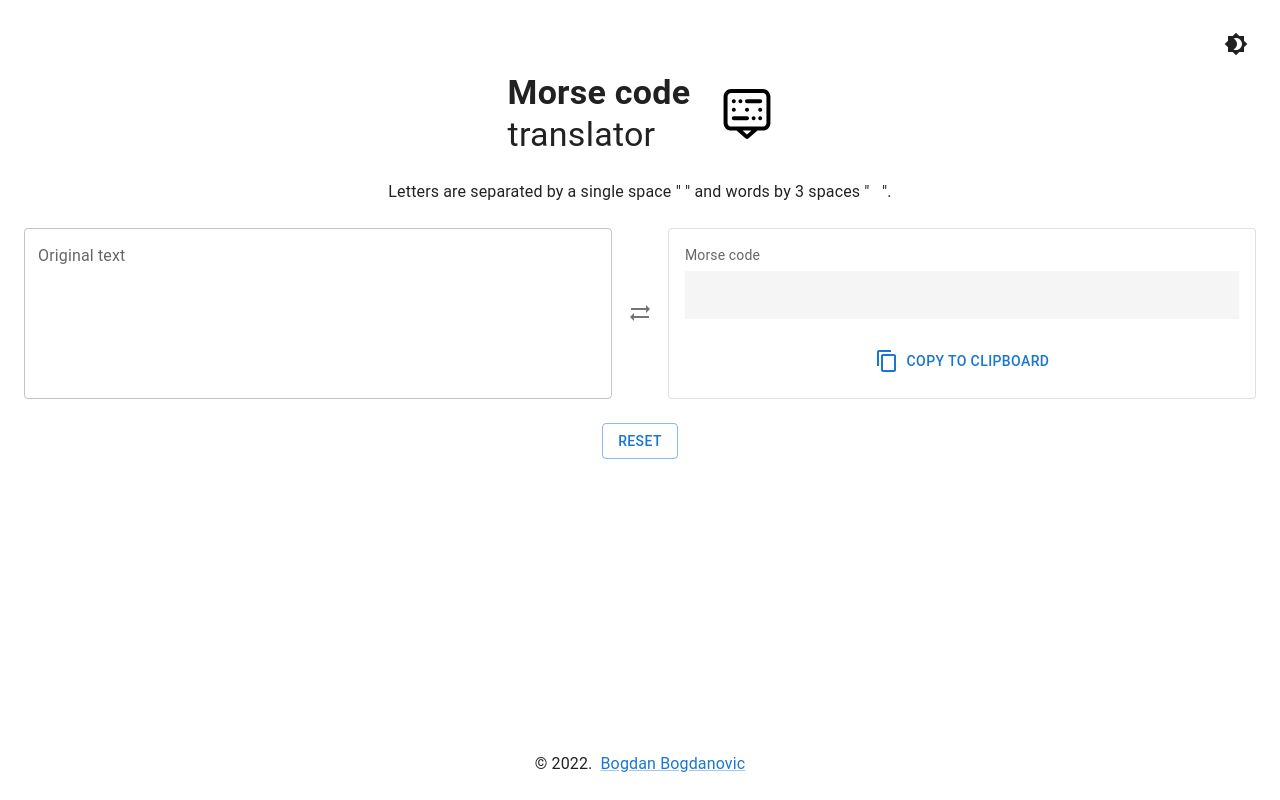
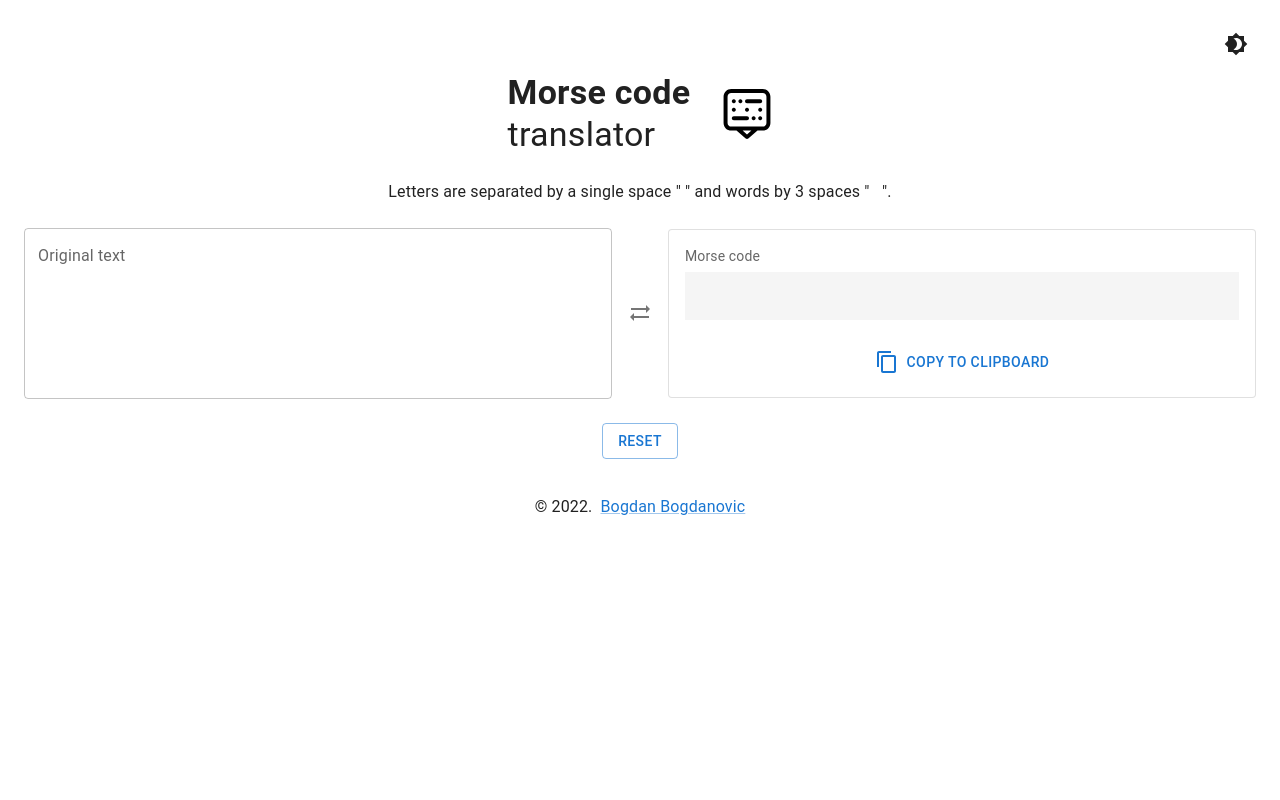
Before and after one commit to bbtools-ps/morse-code-translator, a React (Vite) app: page / in a window 1280 px wide. Built offline with nearby package versions, Linux system fonts and the light colour scheme.

Commit message:
css update

```diff
--- a/src/index.css
+++ b/src/index.css
@@ -1,7 +1,5 @@
 html {
   box-sizing: border-box;
-  height: 100%;
-  display: flex;
 }
 
 *,
@@ -10,16 +8,20 @@ html {
   box-sizing: inherit;
 }
 
+html,
 body {
+  height: 100%;
   margin: 0;
   padding: 0;
+  overflow: hidden;
+}
+
+body {
   display: flex;
-  flex: 1;
   flex-direction: column;
 }
 
 #root {
-  display: flex;
-  flex-direction: column;
   flex: 1;
+  overflow: auto;
 }
```
